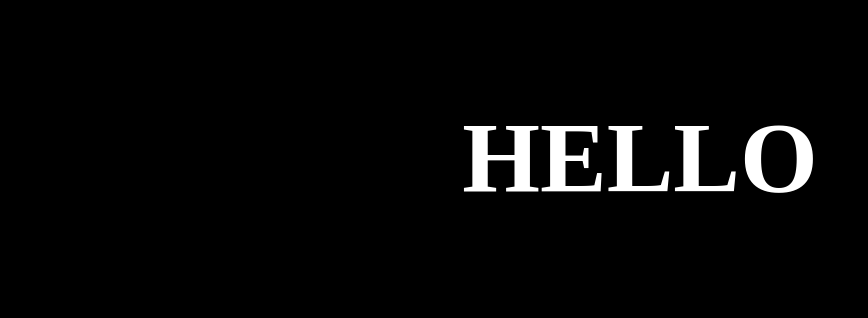
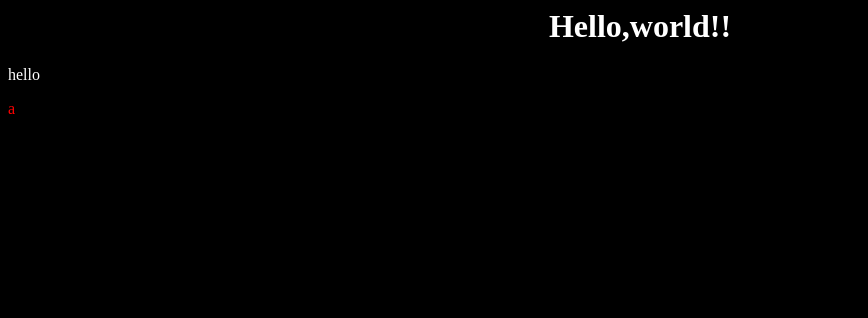
Before and after one commit to Nimuk267/web, a plain HTML site: page index.html in a window 1280 px wide. Shown: the whole page, without its empty margins (0-868 px from the left). Drawn offline with Linux system fonts and the light colour scheme.

Commit message:
Add files via upload

```diff
--- a/index.html
+++ b/index.html
@@ -1,21 +1,15 @@
-<!DOCTYPE html>
-<html>
-<head>
-	<meta charset="utf-8">
-	<meta name="viewport" content="width=device-width, initial-scale=1">
-	<title>a</title>
-</head>
-<body bgcolor="black">
-<font color=white>
+<html><!--html sengen-->
+<body bgcolor="black"><!--背景-->
+<font color="white">
 
-	<b><p class=big>HELLO</p></b>
+
+<center>
+<h1>Hello,world!!</h1><!--すこしおおきいもじ-->
+</center>
+<p>hello</p><!--もじ-->
+<font color="red">a</font><!-- dezainn -->
+
 
 </font>
-<style type="text/css">
-	.big{
-		text-align: center;
-		font-size: 100px;
-	}
-</style>
 </body>
 </html>
```
